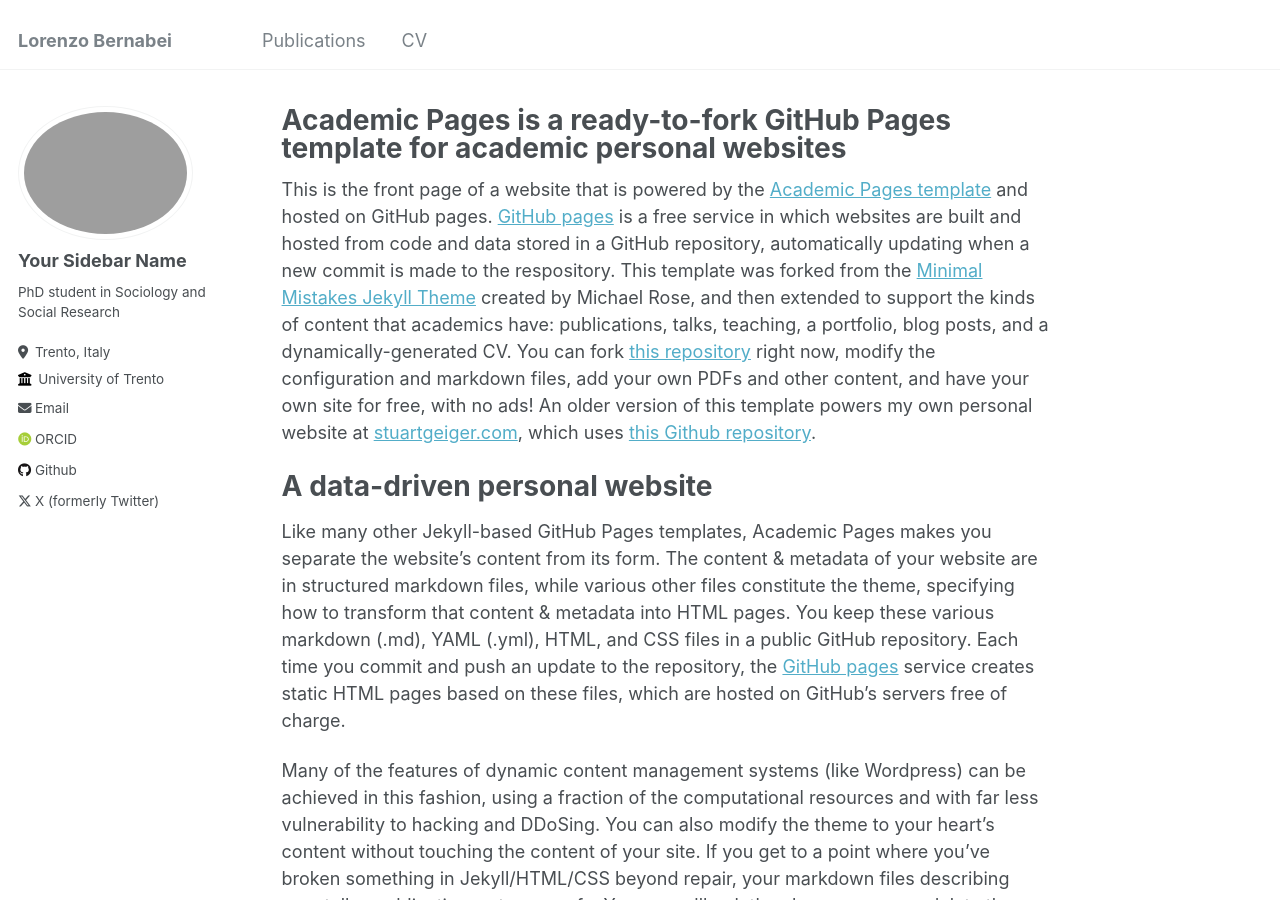
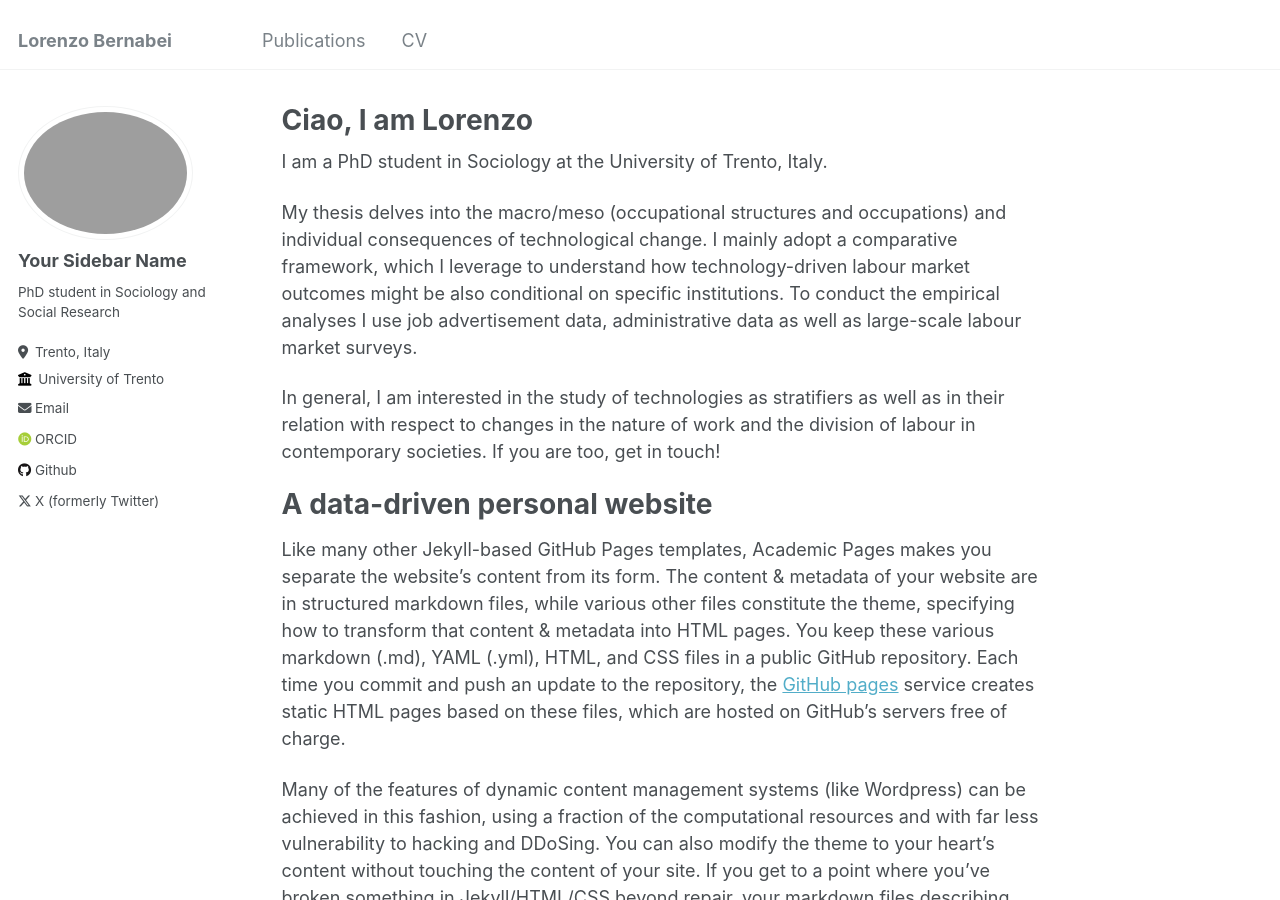
Before and after one commit to lorenzo-bernabei/lorenzo-bernabei.github.io, a Jekyll site: the page built from _pages/about.md, in a window 1280 px wide and 900 px high. Built offline with Jekyll 4.4.1, drawn with Linux system fonts in a browser that asks for light colours; some web fonts are replaced.

Commit message:
Update about.md

```diff
--- a/_pages/about.md
+++ b/_pages/about.md
@@ -1,13 +1,17 @@
 ---
 permalink: /
-title: "Academic Pages is a ready-to-fork GitHub Pages template for academic personal websites"
+title: "Ciao, I am Lorenzo"
 author_profile: true
 redirect_from:
   - /about/
   - /about.html
 ---
 
-This is the front page of a website that is powered by the [Academic Pages template](https://github.com/academicpages/academicpages.github.io) and hosted on GitHub pages. [GitHub pages](https://pages.github.com) is a free service in which websites are built and hosted from code and data stored in a GitHub repository, automatically updating when a new commit is made to the respository. This template was forked from the [Minimal Mistakes Jekyll Theme](https://mmistakes.github.io/minimal-mistakes/) created by Michael Rose, and then extended to support the kinds of content that academics have: publications, talks, teaching, a portfolio, blog posts, and a dynamically-generated CV. You can fork [this repository](https://github.com/academicpages/academicpages.github.io) right now, modify the configuration and markdown files, add your own PDFs and other content, and have your own site for free, with no ads! An older version of this template powers my own personal website at [stuartgeiger.com](http://stuartgeiger.com), which uses [this Github repository](https://github.com/staeiou/staeiou.github.io).
+I am a PhD student in Sociology at the University of Trento, Italy.
+
+My thesis delves into the macro/meso (occupational structures and occupations) and individual consequences of technological change. I mainly adopt a comparative framework, which I leverage to understand how technology-driven labour market outcomes might be also conditional on specific institutions. To conduct the empirical analyses I use job advertisement data, administrative data as well as large-scale labour market surveys.
+
+In general, I am interested in the study of technologies as stratifiers as well as in their relation with respect to changes in the nature of work and the division of labour in contemporary societies. If you are too, get in touch!
 
 A data-driven personal website
 ======
```
